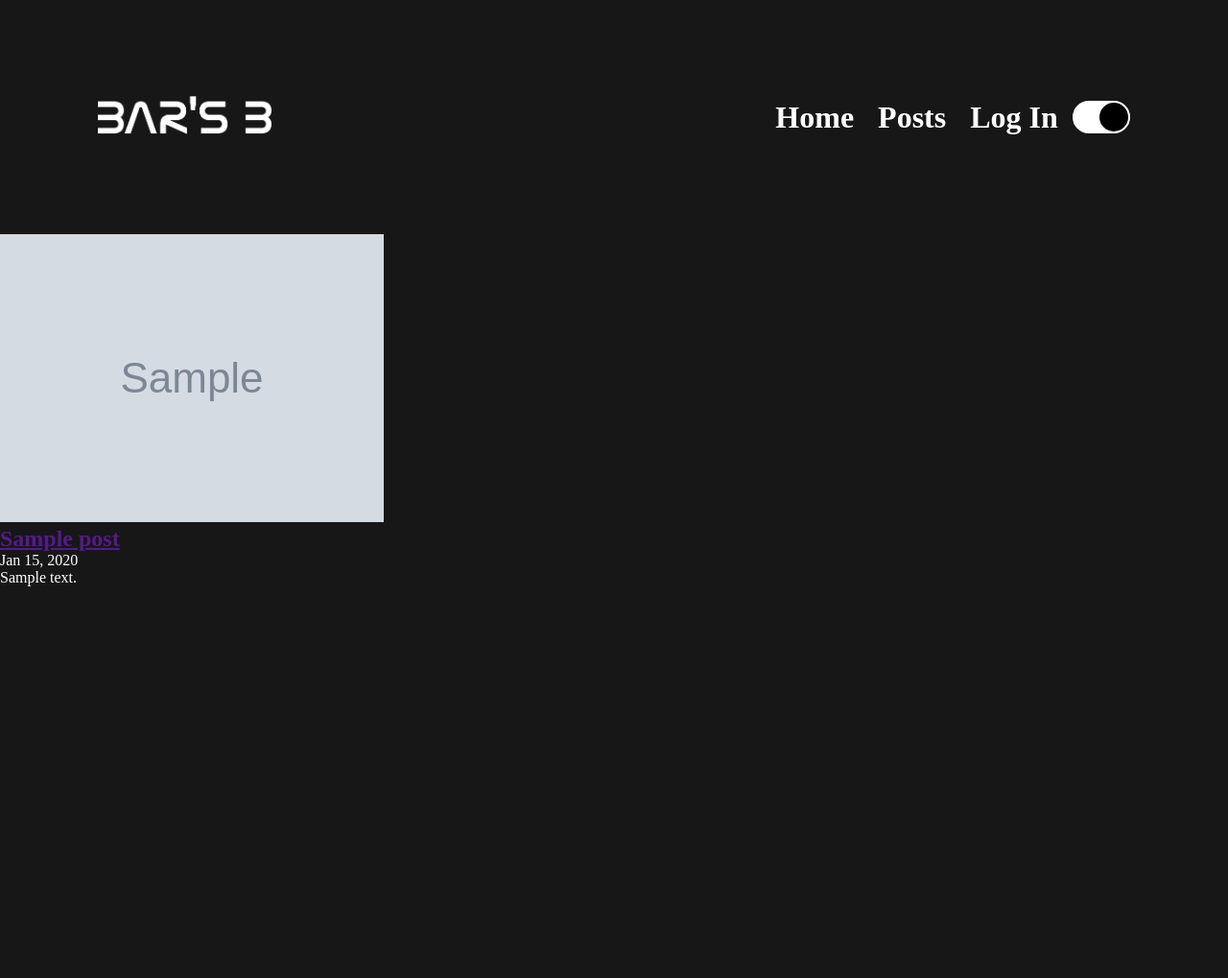
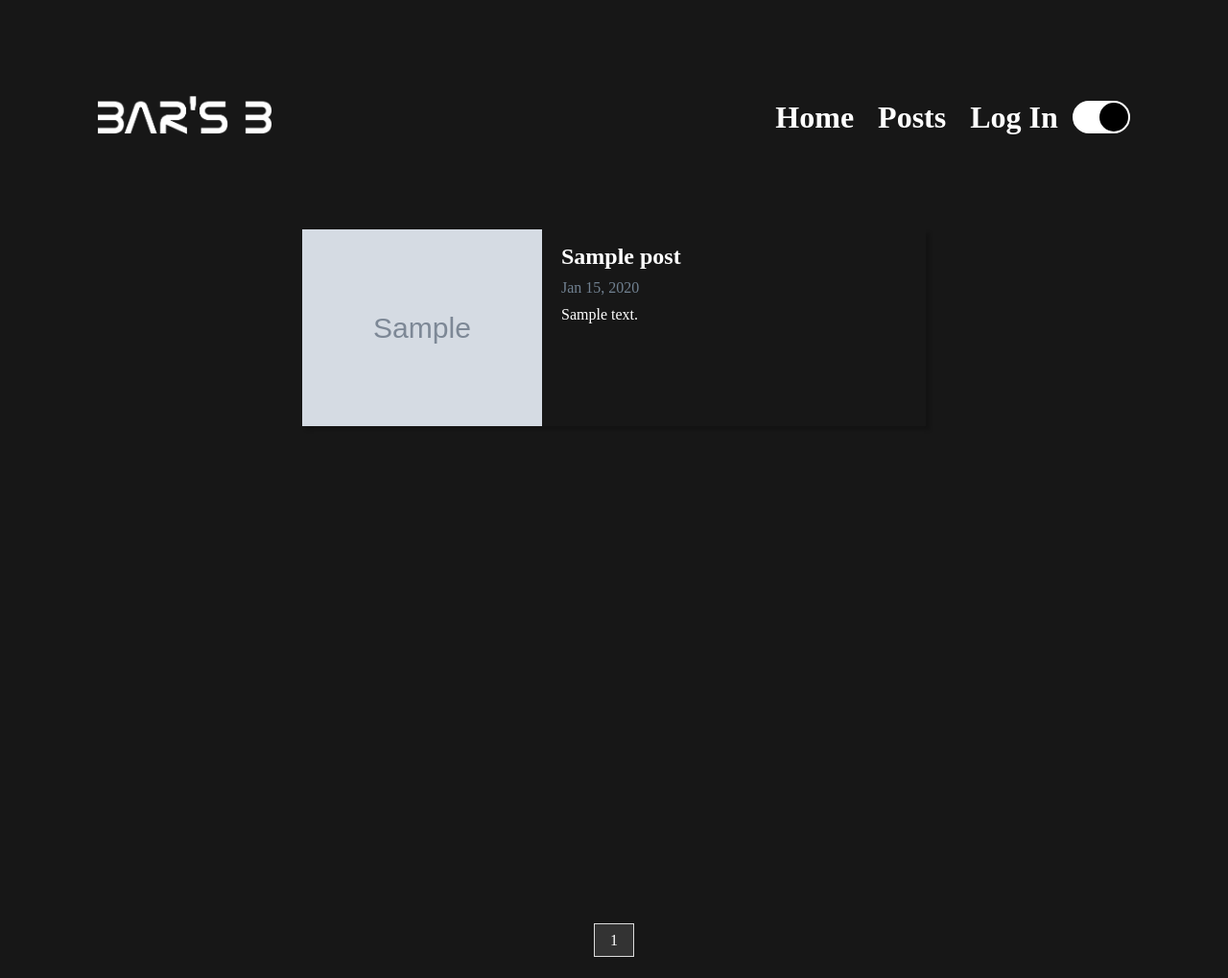
Before and after one commit to Bryan-Rodriguez-ldnbm/blog_app, a Django app: page /posts/ in a window 1280 px wide. Shown: the whole page at 96% size. Before the commit the page ends 611 px from the top, so only its background shows below. Run offline with Django 4.2, Linux system fonts and the light colour scheme; tables that the repository leaves empty hold one stand-in row (values such as "Sample post"); grey boxes marked "Sample" are stand-in pictures; some libraries are stand-ins or nearby versions.

Commit message:
Did everything for posts and post and pagination

```diff
--- a/app/urls.py
+++ b/app/urls.py
@@ -6,7 +6,10 @@ from . import views
 
 app_name = 'app'
 urlpatterns = [
-    # Home page
+    # Home page.
     path('', views.index, name='index'),
+    # Blog posts.
     path('posts/', views.posts, name='posts'),
+    # Details for a single post.
+    path('posts/<int:post_id>', views.post, name='post'),
 ]
--- a/app/views.py
+++ b/app/views.py
@@ -2,13 +2,29 @@ from django.shortcuts import render
 
 from .models import Post
 
-# Create your views here.
+from django.core.paginator import Paginator, EmptyPage, PageNotAnInteger
+
 def index(request):
     """Render the home page."""
     return render(request, 'index.html', {})
 
 def posts(request):
-    """Render the blog page."""
     posts = Post.objects.order_by('-date_added')
-    context = {'page_obj': posts}
+    paginator = Paginator(posts, 4)
+    page_num = request.GET.get('page')
+
+    try:
+        page_obj = paginator.page(page_num)
+    except PageNotAnInteger:
+        page_obj = paginator.page(1)
+    except EmptyPage:
+        page_obj = paginator.page(paginator.num_pages)
+    context = {'page_obj': page_obj}
+
     return render(request, 'posts.html', context)
+
+def post(request, post_id):
+    """Render a single post."""
+    post = Post.objects.get(id=post_id)
+    context = {'post': post}
+    return render(request, 'post.html', context)
--- a/static/css/style.css
+++ b/static/css/style.css
@@ -32,8 +32,8 @@ body {
     left: 0;
     right: 0;
     bottom: 0;
-    background-color: black;
-    border: 2px solid black;
+    background-color: rgb(23,23,23);
+    border: 2px solid rgb(23,23,23);
     border-radius: 34px;
     transition: 0.4s;
 }
@@ -97,7 +97,7 @@ body {
 
 .nav-bar {
     margin-top: 100px;
-    margin-bottom: 100px;
+    margin-bottom: 75px;
     display: flex;
     justify-content: center;
 }
@@ -114,6 +114,12 @@ body {
     color: var(--text);
     font-size: xx-large;
     font-weight: bold;
+    transition: border-bottom 0.3s ease-in-out, color 0.3s ease-in-out;
+}
+
+.nav-links a:hover {
+    border-bottom: 2px solid var(--text);
+
 }
 
 #logo {
@@ -174,3 +180,117 @@ body {
 .about-me p {
     font-size: x-large;
 }
+
+.posts-container {
+    display: flex;
+    flex-direction: column;
+    justify-content: space-between;
+    min-height: 100vh;
+}
+
+.cards {
+    display: flex;
+    place-items: center;
+    flex-direction: column;
+}
+
+.cards a {
+    text-decoration: none;
+    color: var(--text);
+}
+
+.card {
+    width: 650px;
+    height: 205px;
+    margin: 20px;
+    background-color: var(--background);
+    box-shadow: 4px 4px 4px rgba(0, 0, 0, 0.2);
+    display: flex;
+}
+
+.card img {
+    height: 100%;
+    object-fit: fill;
+    width: 250px;
+}
+
+.card-contents {
+    padding-left: 20px;
+    padding-right: 5px;
+    padding-top: 5px;
+}
+
+.card-contents h2, p {
+    padding-top: 10px;
+}
+
+.card-date {
+    color: slategray;
+}
+
+.post {
+    display: flex;
+    flex-direction: column;
+    align-items: center;
+}
+
+.post img {
+    padding-top: 20px;
+    height: 500px;
+    width: 750px;
+}
+
+#post-header {
+    display: flex;
+    flex-wrap: wrap;
+    justify-content: space-between;
+    width: 760px;
+    max-width: 100%;
+    text-align: left;
+    padding-bottom: 10px;
+}
+
+.title {
+    font-size: 20px;
+    font-weight: bold;
+}
+
+.post-date {
+    color: slategray;
+    text-align: right;
+}
+
+.post-content {
+    width: 760px;
+}
+
+.pagination-container {
+    margin-top: auto;
+}
+
+.pagination {
+    position: relative;
+    bottom: 10px;
+    text-align: center;
+    width: 100%;
+    padding-top: 20px;
+    padding-bottom: 20px;
+}
+
+.pagination a {
+    color: var(--text);
+    margin: 0;
+    padding: 8px 16px;
+    text-decoration: none;
+    transition: background-color .3s;
+    border: 1px solid #ddd;
+}
+
+.pagination a.active {
+    background-color: #333;
+    color: white;
+}
+
+.pagination a:hover:not(.active) {
+    background-color: dimgray;
+}
--- /dev/null
+++ b/templates/pagination.html
@@ -0,0 +1,27 @@
+<div class="pagination">
+    {% if page_obj.has_previous %}
+        <a href="?page={{ page_obj.previous_page_number }}">&laquo;</a>
+    {% endif %}
+    {% if page_obj.number >= 4 %}
+            <a href="?page=1">1</a>
+        {% if page_obj.number >= 5 %}
+            <a href="?page={{ page_obj.number|add:'-3' }}">&hellip;</a>
+        {% endif %}
+    {% endif %}
+    {% for num in page_obj.paginator.page_range %}
+        {% if page_obj.number == num %}
+            <a href="?page={{ num }}" class="active">{{ num }}</a>
+        {% elif num >= page_obj.number|add:'-2' and num < page_obj.number|add:'3' %}
+            <a href="?page={{ num }}">{{ num }}</a>
+        {% endif %}
+    {% endfor %}
+    {% if page_obj.number < page_obj.paginator.num_pages|add:'-3' %}
+        <a href="?page={{ page_obj.number|add:'5' }}">&hellip;</a>
+        <a href="?page={{ page_obj.paginator.count }}">{{ page_obj.paginator.count }}</a>
+    {% elif page_obj.number < page_obj.paginator.num_pages|add:'-2' %}
+        <a href="?page={{ page_obj.paginator.count }}">{{ page_obj.paginator.count }}</a>
+    {% endif %}
+    {% if page_obj.has_next %}
+        <a href="?page={{ page_obj.next_page_number }}">&raquo;</a>
+    {% endif %}
+</div>
--- a/templates/posts.html
+++ b/templates/posts.html
@@ -1,15 +1,24 @@
 {% extends 'base.html' %}
 {% block content %}
+<div class="posts-container">
     <div class="cards">
         {% for post in page_obj %}
+        <a href="{% url 'app:post' post.id %}">
         <div class="card">
-            <a href=""><img src="{{ post.image.url }}" alt="{{ post.title }}"></a>
+            <div class="card-image">
+                <img src="{{ post.image.url }}" alt="{{ post.title }}">
+            </div>
             <div class="card-contents">
-                <h2 class="card-title"><a href="">{{ post.title }}</a></h2>
+                <h2 class="card-title">{{ post.title }}</h2>
                 <p class="card-date">{{ post.date_added|date:'M d, Y' }}</p>
                 <p class="card-desc">{{ post.text| safe |truncatechars:100 }}</p>
             </div>
         </div>
+        </a>
         {% endfor %}
     </div>
+    <div class="pagination-container">
+        {% include 'pagination.html' %}
+    </div>
+</div>
 {% endblock content %}
```
Also changed, not shown: templates/post.html (+19 -0 lines).
